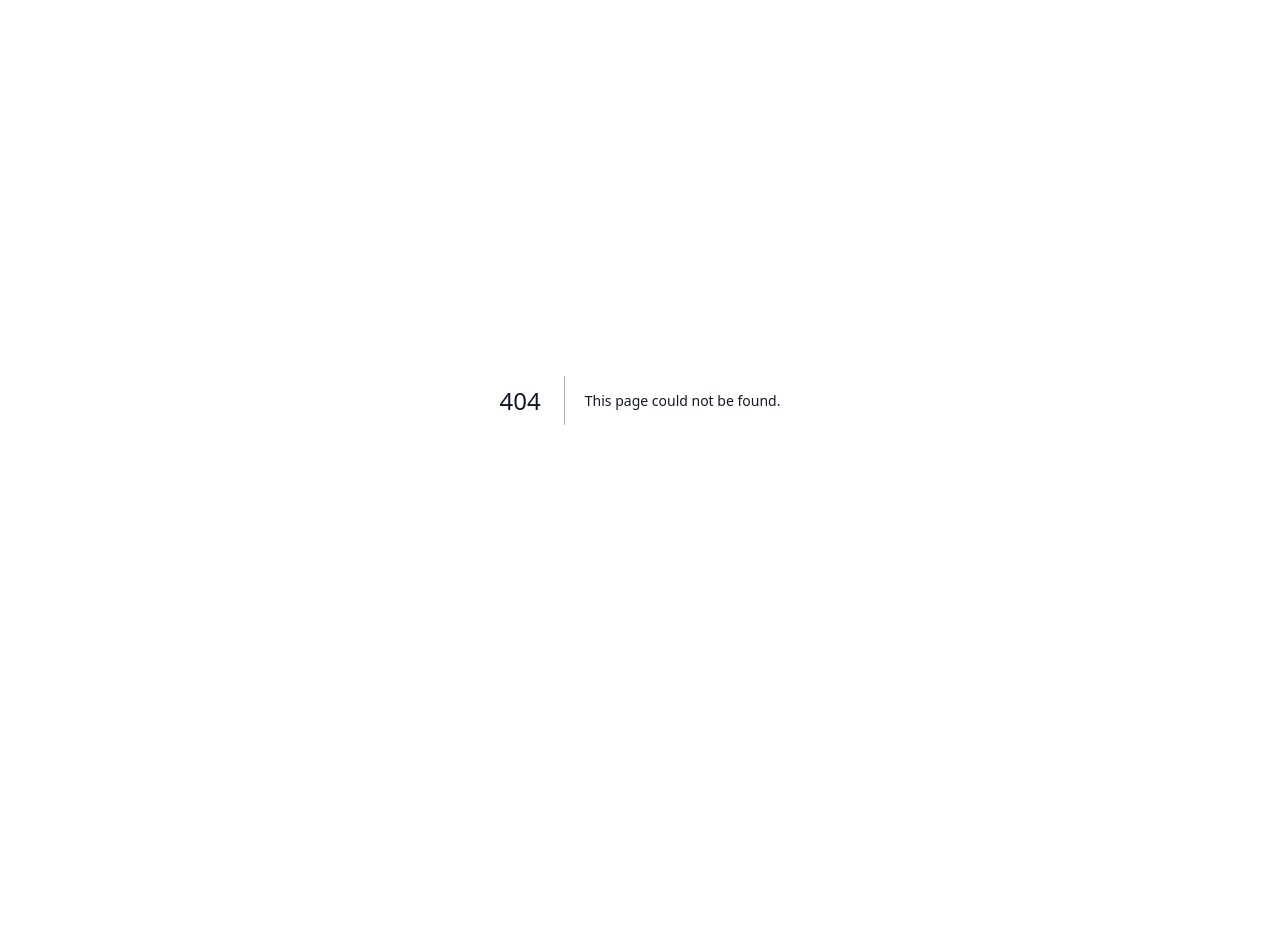
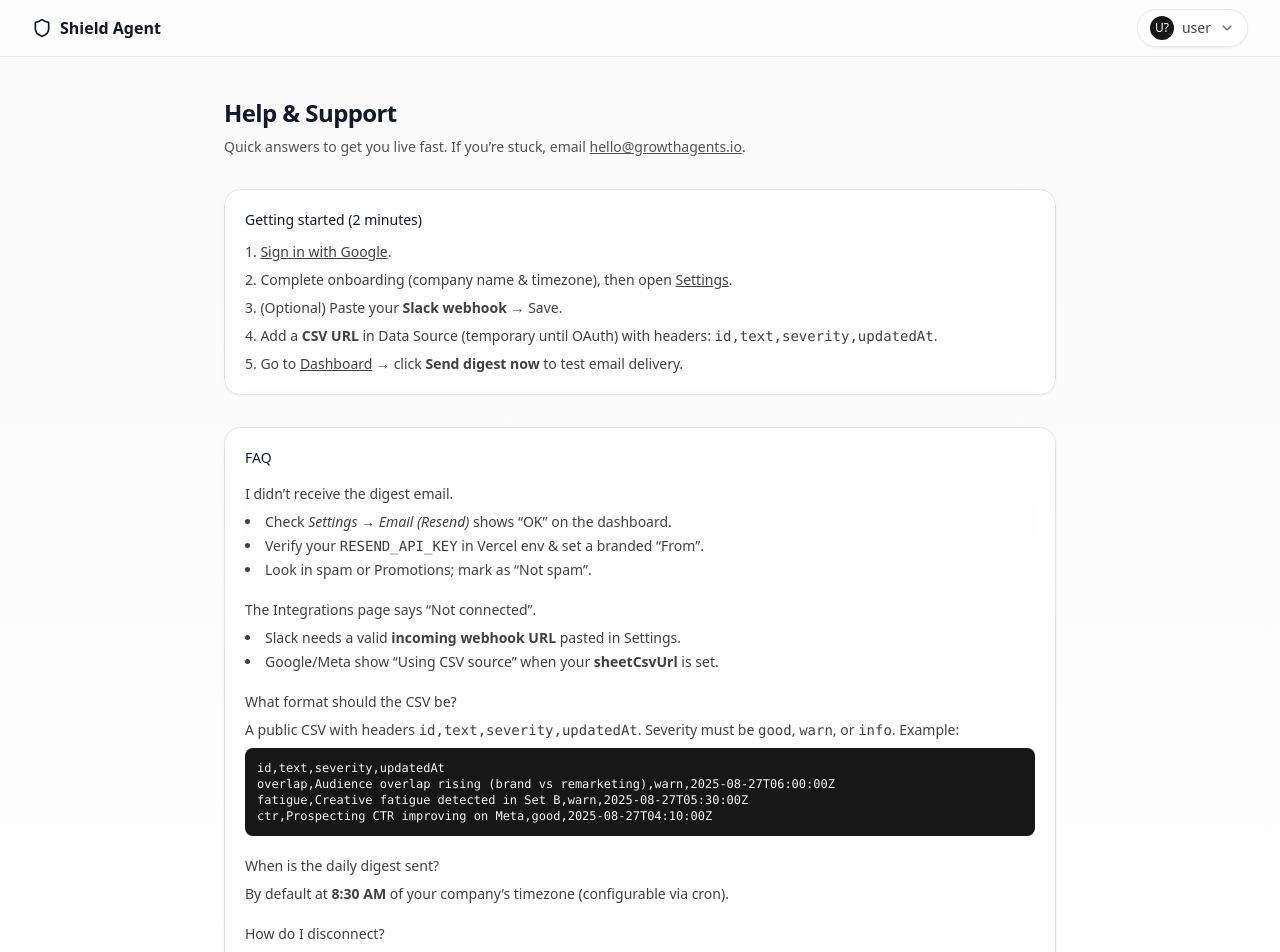
Before and after one commit to ragshubham/growth-agents, a Next.js app: page /help in a window 1280 px wide. Before the commit this address had no page. Shown: the top 952 px of the page. Before the commit the page ends 800 px from the top, so only its background shows below. Built offline with nearby package versions, Linux system fonts and the light colour scheme.

Commit message:
Help page + basic Terms & Privacy

```diff
--- /dev/null
+++ b/app/help/page.tsx
@@ -0,0 +1,110 @@
+'use client';
+
+import Topbar from '@/components/Topbar';
+
+export default function HelpPage() {
+  return (
+    <main className="min-h-screen bg-gradient-to-b from-neutral-50 to-white">
+      {/* topbar works even if not signed in; we just omit the email */}
+      <Topbar email={undefined} />
+
+      <div className="mx-auto max-w-4xl px-4 sm:px-6 lg:px-8 py-10 space-y-8">
+        {/* Header */}
+        <header className="space-y-2">
+          <h1 className="text-2xl font-semibold tracking-tight">Help & Support</h1>
+          <p className="text-sm text-neutral-600">
+            Quick answers to get you live fast. If you’re stuck, email
+            {' '}
+            <a className="underline" href="mailto:hello@growthagents.io">hello@growthagents.io</a>.
+          </p>
+        </header>
+
+        {/* Getting started */}
+        <section className="rounded-2xl border border-neutral-200 bg-white/70 p-5 shadow-sm backdrop-blur">
+          <h2 className="text-sm font-medium">Getting started (2 minutes)</h2>
+          <ol className="mt-3 space-y-2 text-sm text-neutral-700 list-decimal list-inside">
+            <li>
+              <a className="underline" href="/signin">Sign in with Google</a>.
+            </li>
+            <li>
+              Complete onboarding (company name & timezone), then open
+              {' '}
+              <a className="underline" href="/settings">Settings</a>.
+            </li>
+            <li>
+              (Optional) Paste your <strong>Slack webhook</strong> → Save.
+            </li>
+            <li>
+              Add a <strong>CSV URL</strong> in Data Source (temporary until OAuth) with headers:
+              {' '}
+              <code>id,text,severity,updatedAt</code>.
+            </li>
+            <li>
+              Go to <a className="underline" href="/dashboard">Dashboard</a> → click
+              {' '}
+              <strong>Send digest now</strong> to test email delivery.
+            </li>
+          </ol>
+        </section>
+
+        {/* FAQ */}
+        <section className="rounded-2xl border border-neutral-200 bg-white/70 p-5 shadow-sm backdrop-blur">
+          <h2 className="text-sm font-medium">FAQ</h2>
+
+          <div className="mt-4 space-y-5 text-sm text-neutral-700">
+            <div>
+              <div className="font-medium">I didn’t receive the digest email.</div>
+              <ul className="mt-2 list-disc list-inside space-y-1">
+                <li>Check <em>Settings → Email (Resend)</em> shows “OK” on the dashboard.</li>
+                <li>Verify your <code>RESEND_API_KEY</code> in Vercel env & set a branded “From”.</li>
+                <li>Look in spam or Promotions; mark as “Not spam”.</li>
+              </ul>
+            </div>
+
+            <div>
+              <div className="font-medium">The Integrations page says “Not connected”.</div>
+              <ul className="mt-2 list-disc list-inside space-y-1">
+                <li>Slack needs a valid <strong>incoming webhook URL</strong> pasted in Settings.</li>
+                <li>Google/Meta show “Using CSV source” when your <strong>sheetCsvUrl</strong> is set.</li>
+              </ul>
+            </div>
+
+            <div>
+              <div className="font-medium">What format should the CSV be?</div>
+              <p className="mt-2">
+                A public CSV with headers <code>id,text,severity,updatedAt</code>. Severity must be
+                {' '}
+                <code>good</code>, <code>warn</code>, or <code>info</code>. Example:
+              </p>
+              <pre className="mt-2 rounded-lg bg-neutral-900 text-neutral-100 p-3 overflow-auto text-xs">
+{`id,text,severity,updatedAt
+overlap,Audience overlap rising (brand vs remarketing),warn,2025-08-27T06:00:00Z
+fatigue,Creative fatigue detected in Set B,warn,2025-08-27T05:30:00Z
+ctr,Prospecting CTR improving on Meta,good,2025-08-27T04:10:00Z`}
+              </pre>
+            </div>
+
+            <div>
+              <div className="font-medium">When is the daily digest sent?</div>
+              <p className="mt-2">By default at <strong>8:30 AM</strong> of your company’s timezone (configurable via cron).</p>
+            </div>
+
+            <div>
+              <div className="font-medium">How do I disconnect?</div>
+              <p className="mt-2">Remove your Slack webhook & CSV in Settings. Click “Log out” from the top-right menu.</p>
+            </div>
+          </div>
+        </section>
+
+        {/* Contact / Legal */}
+        <section className="rounded-2xl border border-neutral-200 bg-white/70 p-5 shadow-sm backdrop-blur">
+          <h2 className="text-sm font-medium">Need more help?</h2>
+          <p className="mt-2 text-sm text-neutral-700">
+            Email <a className="underline" href="mailto:hello@growthagents.io">hello@growthagents.io</a>.
+            See our <a className="underline" href="/legal/terms">Terms</a> and <a className="underline" href="/legal/privacy">Privacy</a>.
+          </p>
+        </section>
+      </div>
+    </main>
+  );
+}
--- /dev/null
+++ b/app/legal/privacy/page.tsx
@@ -0,0 +1,13 @@
+export default function PrivacyPage() {
+  return (
+    <main className="min-h-screen bg-gradient-to-b from-neutral-50 to-white">
+      <div className="mx-auto max-w-3xl px-4 sm:px-6 lg:px-8 py-10 space-y-4">
+        <h1 className="text-2xl font-semibold tracking-tight">Privacy Policy</h1>
+        <p className="text-sm text-neutral-700">
+          We respect your privacy. This is placeholder copy for MVP. Replace with your
+          actual policy before GA launch.
+        </p>
+      </div>
+    </main>
+  );
+}
```
Also changed, not shown: app/legal/terms/page.tsx (added).
